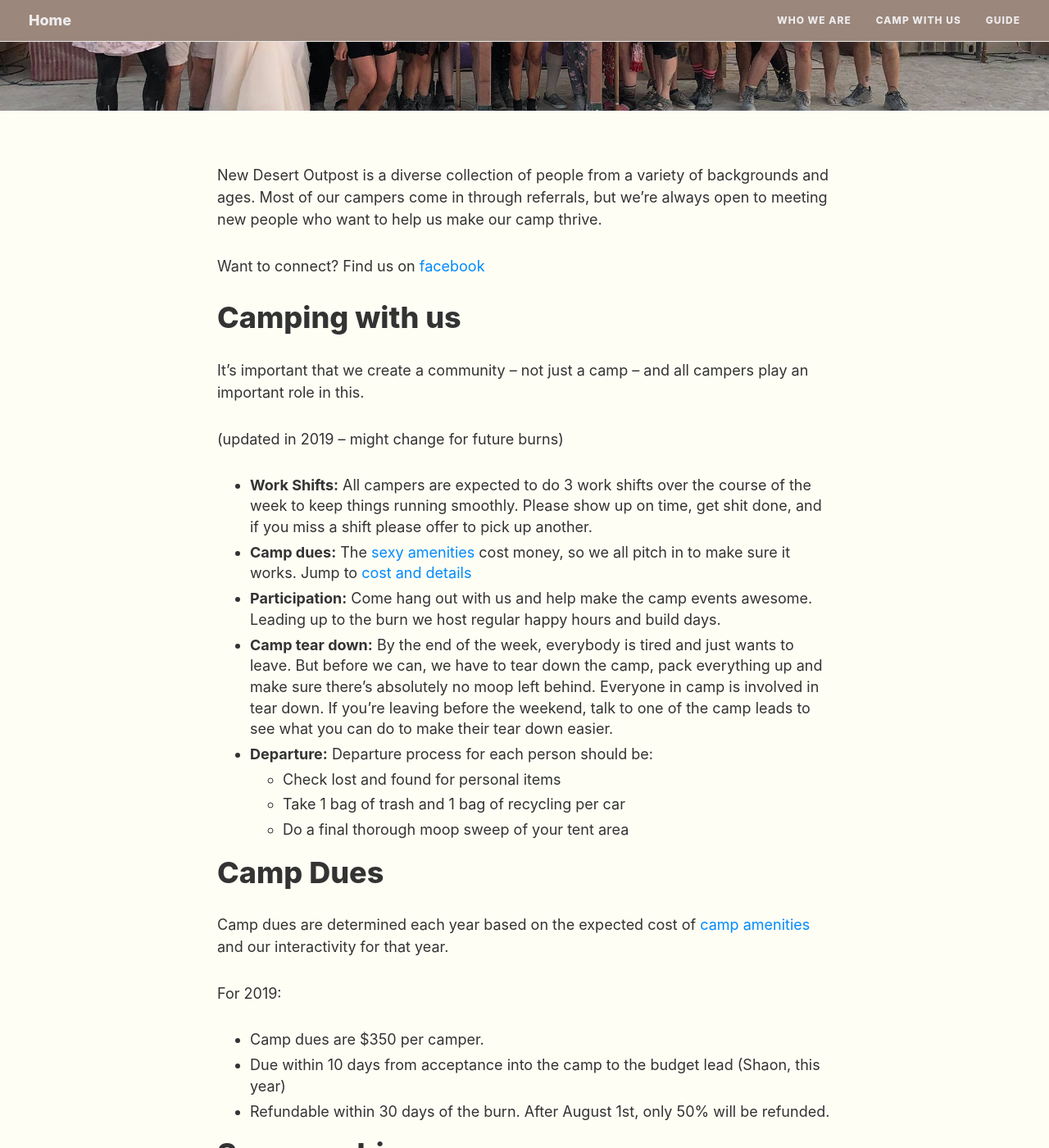
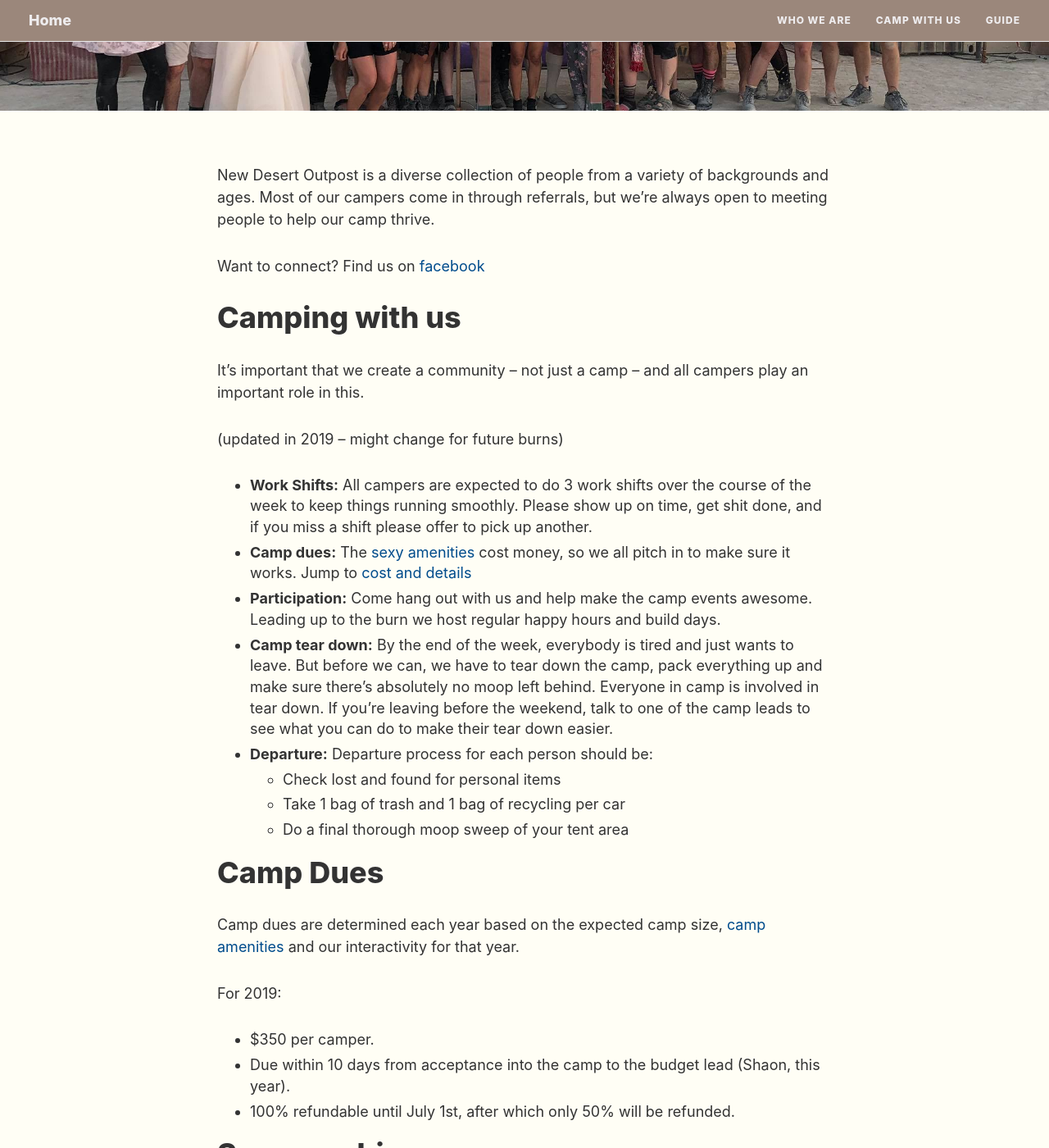
Before and after one commit to thenewdesertoutpost/newdesertoutpost.github.io, a Jekyll site: the page built from pages/join.md, in a window 1280 px wide and 1400 px high, scrolled down 332 px. Shown: the whole window at 82% size. Built offline with Jekyll 4.4.1, drawn with Linux system fonts in a browser that asks for light colours; nearby versions of some CDN libraries; some of the changed text lies outside the part shown.

Commit message:
Update join page copy.

```diff
--- a/_config.yml
+++ b/_config.yml
@@ -45,7 +45,7 @@ navbar-children-col: "#9B877B"
 navbar-hover-col: "#ccc"
 page-col: "#FFFEF5" #"#EEECEE"
 page-text-col: "#333"
-link-col: "#008AFF"
+link-col: "#004c8c"
 hover-col: "#7A5F6A"
 footer-col: "#9B877B"
 footer-text-col: "#EEECEE"
--- a/css/main.css
+++ b/css/main.css
@@ -125,6 +125,7 @@ img {
   background-image: url({{ site.navbar-img }});
   background-attachment: fixed;
   {% endif %}
+  padding: 0 10px;
 }
 
 .navbar-custom .nav li {
@@ -774,7 +775,9 @@ td.gutter {
 }
 
 /* Fix .navbar-toggle */
-
+.navbar-default button.navbar-toggle .icon-bar {
+  background-color: {{ site.navbar-text-col }};
+}
 .navbar-default button.navbar-toggle:focus,
 .navbar-default button.navbar-toggle:hover {
   background-color: initial;
--- a/pages/join.md
+++ b/pages/join.md
@@ -4,7 +4,7 @@ title: Camping with us
 bigimg: /img/posts/2018/retro/camp.jpg
 ---
 
-New Desert Outpost is a diverse collection of people from a variety of backgrounds and ages. Most of our campers come in through referrals, but we're always open to meeting new people who want to help us make our camp thrive.
+New Desert Outpost is a diverse collection of people from a variety of backgrounds and ages. Most of our campers come in through referrals, but we're always open to meeting people to help our camp thrive.
 
 Want to connect? Find us on [facebook](https://www.facebook.com/newdesertoutpost)
 
@@ -25,17 +25,17 @@ It's important that we create a community -- not just a camp -- and all campers
 
 # Camp Dues
 
-Camp dues are determined each year based on the expected cost of [camp amenities](/pages/camper_guide/#sexy-camp-amenities) and our interactivity for that year.
+Camp dues are determined each year based on the expected camp size, [camp amenities](/pages/camper_guide/#sexy-camp-amenities) and our interactivity for that year.
 
 For 2019:
-* Camp dues are $350 per camper.
-* Due within 10 days from acceptance into the camp to the budget lead (Shaon, this year)
-* Refundable within 30 days of the burn. After August 1st, only 50% will be refunded.
+* $350 per camper.
+* Due within 10 days from acceptance into the camp to the budget lead (Shaon, this year).
+* 100% refundable until July 1st, after which only 50% will be refunded.
 
 # Sponsorship
 
-Do you have some friends you'd like to invite to join the camp? Great, here's some things to know about the process:
+Do you know some people you'd like to invite to join the camp? Awesome!
 
-* As a sponsor, it's your responsibility to make sure they come to the burn prepared and show up for the camp shifts they've signed up for.
+* As a sponsor, it's your responsibility to make sure they come to the burn prepared and show up for the shifts they signed up for.
 * Invite your friend to a camp event (happy hour or build day) so they can get to know us. If they're not local, let one of the camp leads know and we'll work something out.
 * If it feels like a match from both sides, they're welcome to join the camp.
```
